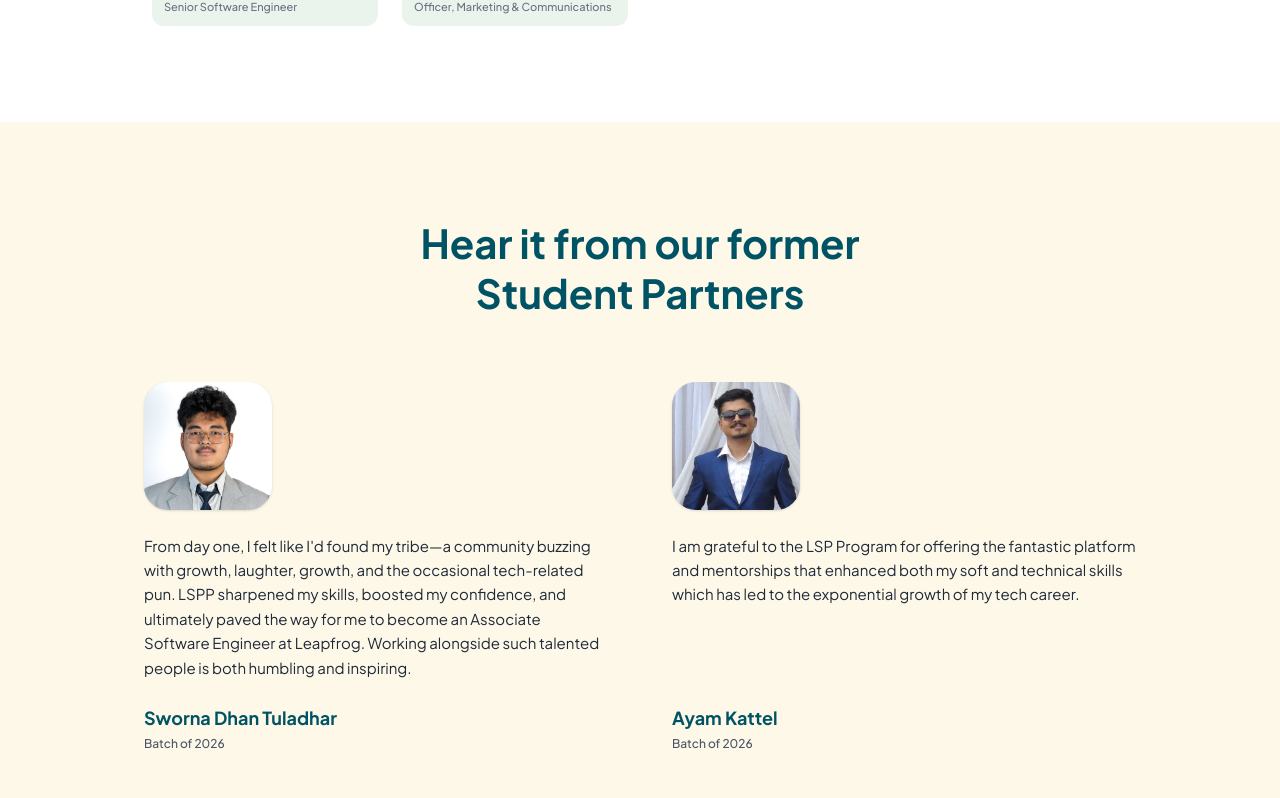
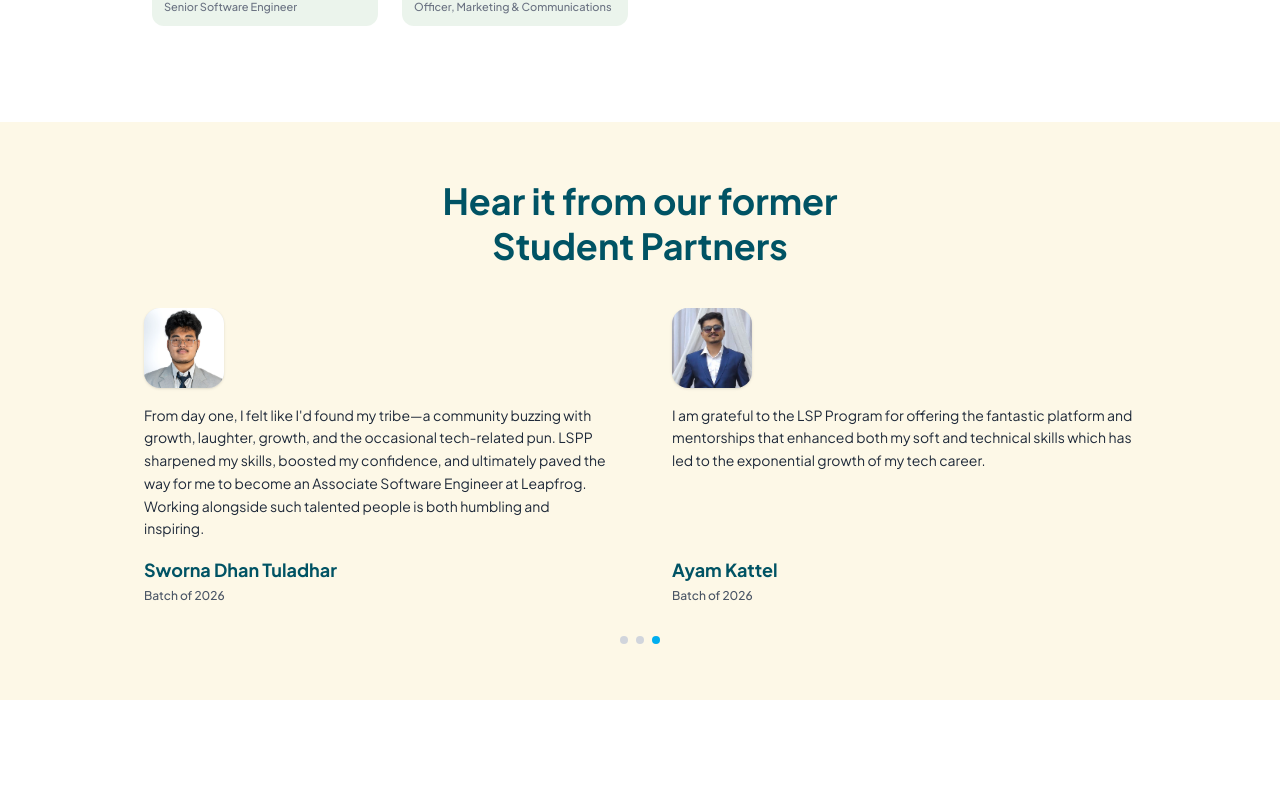
Before and after one commit to preeyankakc037/lspp-react-website, a React (Vite) app: page / in a window 1280 px wide. Shown: the part 6920-7718 px from the top of the page. Built offline with nearby package versions, Linux system fonts and the light colour scheme.

Commit message:
All sections Done

```diff
--- a/src/sections/TestimonialsSection.tsx
+++ b/src/sections/TestimonialsSection.tsx
@@ -57,12 +57,12 @@ const TestimonialsSection: React.FC = () => {
   }, []);
 
   return (
-    <section className="py-16 md:py-24 bg-[#FDF8E7] w-full flex justify-center overflow-hidden">
+    <section className="py-10 md:py-14 bg-[#FDF8E7] w-full flex justify-center overflow-hidden">
 
       <div className="w-full max-w-6xl px-6 md:px-12">
 
-        <div className="text-center mb-16">
-          <h2 className="text-3xl md:text-[40px] font-bold text-[#005364] leading-tight">
+        <div className="text-center mb-8 md:mb-10">
+          <h2 className="text-2xl md:text-3xl lg:text-4xl font-bold text-[#005364] leading-tight">
             Hear it from our former <br/> Student Partners
           </h2>
         </div>
@@ -81,7 +81,7 @@ const TestimonialsSection: React.FC = () => {
                 {slideGroup.map((testimonial, index) => (
                   <div key={index} className="flex flex-col text-left">
 
-                    <div className="w-32 h-32 rounded-3xl overflow-hidden mb-6 bg-gray-200 shrink-0 shadow-sm">
+                    <div className="w-20 h-20 rounded-2xl overflow-hidden mb-4 bg-gray-200 shrink-0 shadow-sm">
                       <img
                         src={testimonial.image}
                         alt={testimonial.name}
@@ -97,7 +97,7 @@ const TestimonialsSection: React.FC = () => {
                       />
                     </div>
 
-                    <p className="text-gray-800 text-[15px] leading-relaxed mb-6 grow">
+                    <p className="text-gray-800 text-sm leading-relaxed mb-4 grow">
                       {testimonial.quote}
                     </p>
 
@@ -117,7 +117,7 @@ const TestimonialsSection: React.FC = () => {
           </div>
         </div>
 
-        <div className="flex justify-center items-center gap-2 mt-12">
+        <div className="flex justify-center items-center gap-2 mt-8">
           {testimonialSlides.map((_, index) => (
             <button
               key={index}
```
